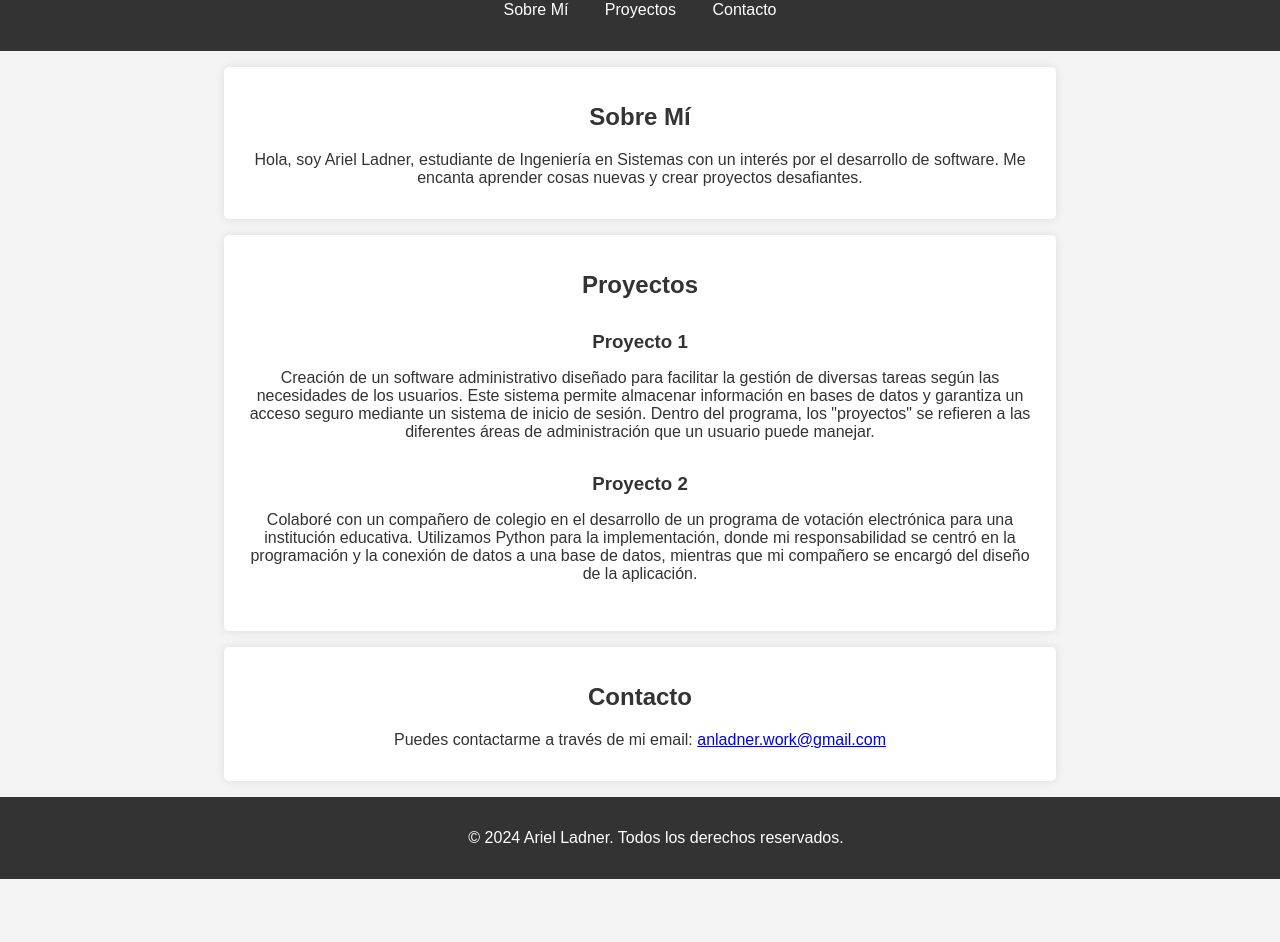
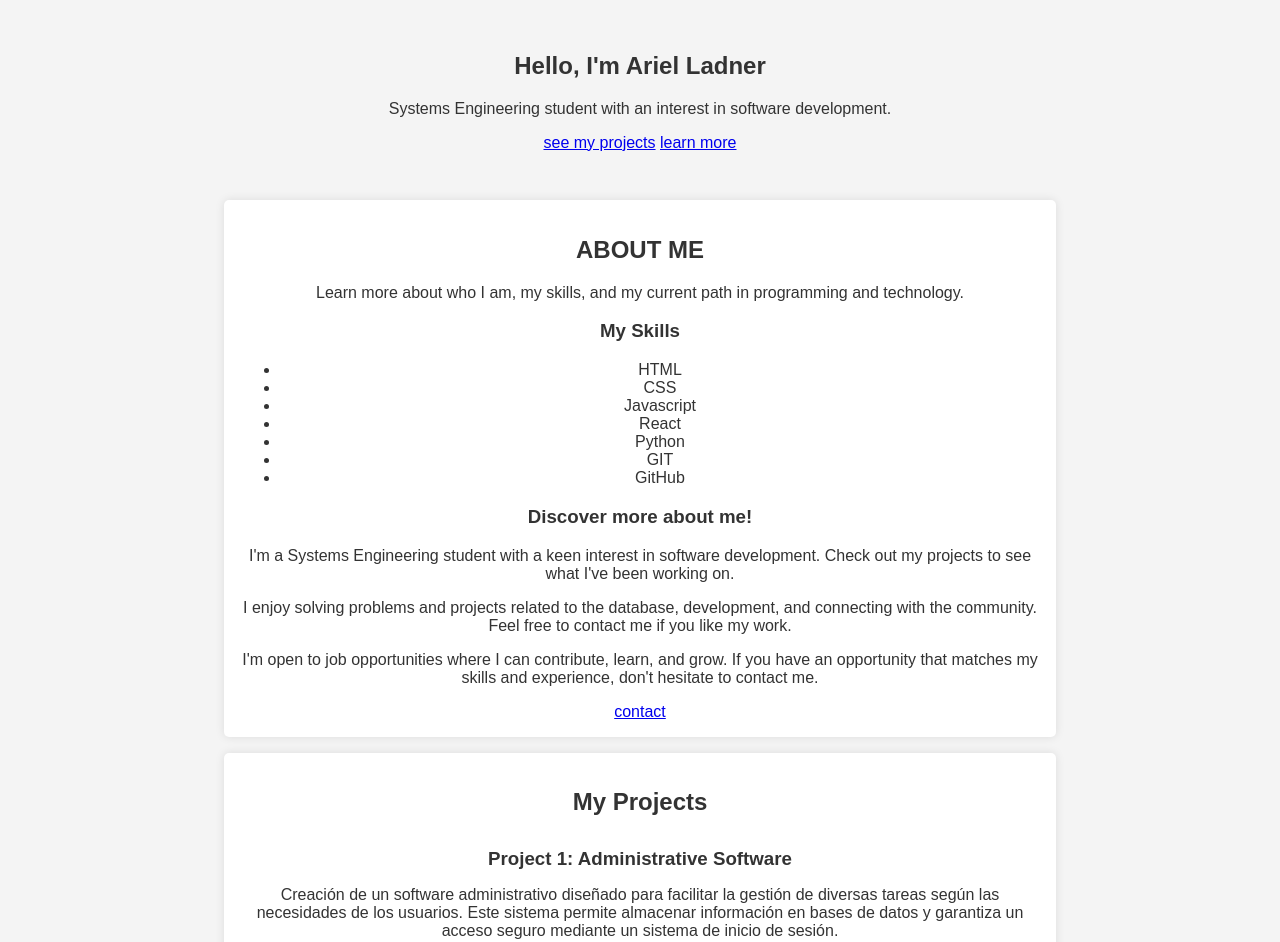
Before and after one commit to anladner-clone/anladner-clone.github.io, a plain HTML site: page index.html in a window 1280 px wide. Shown: the part 68-1010 px from the top of the page. Before the commit the page ends 947 px from the top, so only its background shows below. Drawn offline with Linux system fonts and the light colour scheme; files that its build step writes are made by us from their sources.

Commit message:
Actualizar index.html

```diff
--- a/index.html
+++ b/index.html
@@ -1,51 +1,94 @@
 <!DOCTYPE html>
-<html lang="es">
+<html lang="en">
 <head>
     <meta charset="UTF-8">
+    <meta http-equiv="X-UA-Compatible" content="IE=edge">
     <meta name="viewport" content="width=device-width, initial-scale=1.0">
-    <title>Portafolio de PRUEBA</title>
-    <link rel="stylesheet" href="css/styles.css">
+    <title>Portafolio de Ariel Ladner</title>
+    <link rel="stylesheet" href="styles.css">
+    <link href="https://fonts.googleapis.com/css2?family=Roboto:wght@400;700&display=swap" rel="stylesheet">
 </head>
 <body>
     <header>
-        <h1>Ariel Ladner</h1>
         <nav>
-            <ul>
-                <li><a href="#about">Sobre Mí</a></li>
-                <li><a href="#projects">Proyectos</a></li>
-                <li><a href="#contact">Contacto</a></li>
-            </ul>
+            <div class="logo">
+                <img src="avatar.jpg" alt="Ariel Ladner Avatar" class="avatar">
+                <span>ARIEL LADNER</span>
+            </div>
+            <div class="social-icons">
+                <a href="https://github.com" target="_blank">GitHub</a>
+                <a href="https://linkedin.com" target="_blank">LinkedIn</a>
+                <a href="#">Resume</a>
+            </div>
         </nav>
     </header>
 
-    <section id="about">
-        <h2>Sobre Mí</h2>
-        <p>Hola, soy Ariel Ladner, estudiante de Ingeniería en Sistemas con un interés por el desarrollo de software. Me encanta aprender cosas nuevas y crear proyectos desafiantes.</p>
+    <section class="intro">
+        <h1>Hello, I'm <span>Ariel Ladner</span></h1>
+        <p>Systems Engineering student with an interest in software development.</p>
+        <div class="buttons">
+            <a href="#projects">see my projects</a>
+            <a href="#about">learn more</a>
+        </div>
     </section>
 
-    <section id="projects">
-        <h2>Proyectos</h2>
-
-        <div class="project">
-            <h3>Proyecto 1</h3>
-            <p>Creación de un software administrativo diseñado para facilitar la gestión de diversas tareas según las necesidades de los usuarios. Este sistema permite almacenar información en bases de datos y garantiza un acceso seguro mediante un sistema de inicio de sesión.
-Dentro del programa, los "proyectos" se refieren a las diferentes áreas de administración que un usuario puede manejar.</p>
+    <section id="about" class="about-section">
+        <h2>ABOUT ME</h2>
+        <p>Learn more about who I am, my skills, and my current path in programming and technology.</p>
+        <div class="about-content">
+            <div class="skills">
+                <h3>My Skills</h3>
+                <ul>
+                    <li>HTML</li>
+                    <li>CSS</li>
+                    <li>Javascript</li>
+                    <li>React</li>
+                    <li>Python</li>
+                    <li>GIT</li>
+                    <li>GitHub</li>
+                </ul>
+            </div>
+            <div class="bio">
+                <h3>Discover more about me!</h3>
+                <p>I'm a Systems Engineering student with a keen interest in software development. Check out my projects to see what I've been working on.</p>
+                <p>I enjoy solving problems and projects related to the database, development, and connecting with the community. Feel free to contact me if you like my work.</p>
+                <p>I'm open to job opportunities where I can contribute, learn, and grow. If you have an opportunity that matches my skills and experience, don't hesitate to contact me.</p>
+                <a href="#contact" class="contact-btn">contact</a>
+            </div>
         </div>
-
-        <div class="project">
-            <h3>Proyecto 2</h3>
-            <p>Colaboré con un compañero de colegio en el desarrollo de un programa de votación electrónica para una institución educativa. Utilizamos Python para la implementación, donde mi responsabilidad se centró en la programación y la conexión de datos a una base de datos, mientras que mi compañero se encargó del diseño de la aplicación.</p>
-        </div>
-
     </section>
 
-    <section id="contact">
-        <h2>Contacto</h2>
-        <p>Puedes contactarme a través de mi email: <a href="mailto: anladner.work@gmail.com">anladner.work@gmail.com</a></p>
+    <section id="projects" class="projects-section">
+        <h2>My Projects</h2>
+        <div class="projects">
+            <div class="project">
+                <h3>Project 1: Administrative Software</h3>
+                <p>Creación de un software administrativo diseñado para facilitar la gestión de diversas tareas según las necesidades de los usuarios. Este sistema permite almacenar información en bases de datos y garantiza un acceso seguro mediante un sistema de inicio de sesión.</p>
+                <p>Dentro del programa, los "proyectos" se refieren a las diferentes áreas de administración que un usuario puede manejar.</p>
+            </div>
+            <div class="project">
+                <h3>Project 2: Electronic Voting System</h3>
+                <p>Colaboré con un compañero de colegio en el desarrollo de un programa de votación electrónica para una institución educativa. Utilizamos Python para la implementación, donde mi responsabilidad se centró en la programación y la conexión de datos a una base de datos, mientras que mi compañero se encargó del diseño de la aplicación.</p>
+            </div>
+        </div>
+    </section>
+
+    <section id="contact" class="contact-section">
+        <h2>Contact</h2>
+        <p>Got a question or want to learn more? Fill out the form below, and I'll get back to you!</p>
+        <form action="mailto:anladner.work@gmail.com" method="post" enctype="text/plain">
+            <label for="name">Name:</label>
+            <input type="text" id="name" name="name" required>
+            <label for="email">Email:</label>
+            <input type="email" id="email" name="email" required>
+            <label for="message">Message:</label>
+            <textarea id="message" name="message" rows="5" required></textarea>
+            <button type="submit">Send Message</button>
+        </form>
     </section>
 
     <footer>
-        <p>&copy; 2024 Ariel Ladner. Todos los derechos reservados.</p>
+        <p>&copy; 2024 Ariel Ladner. All Rights Reserved.</p>
     </footer>
 </body>
 </html>
```
